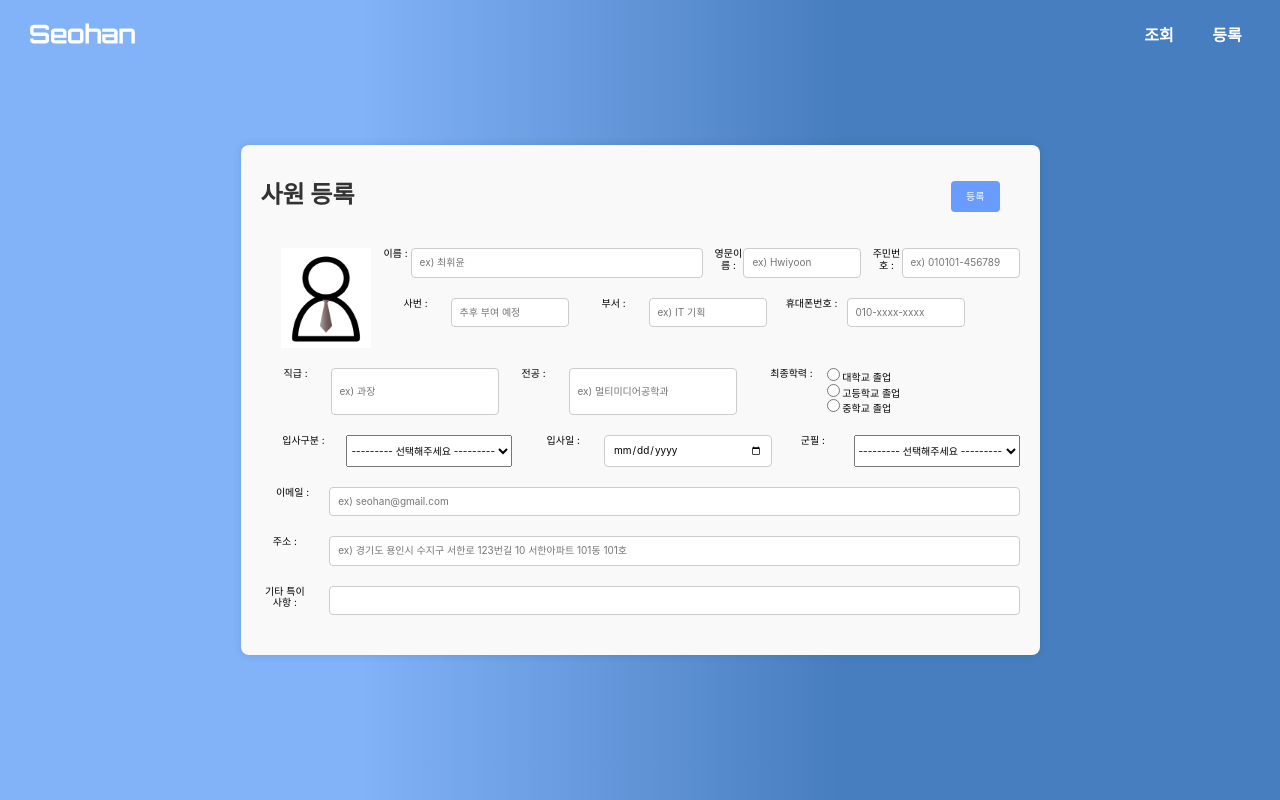
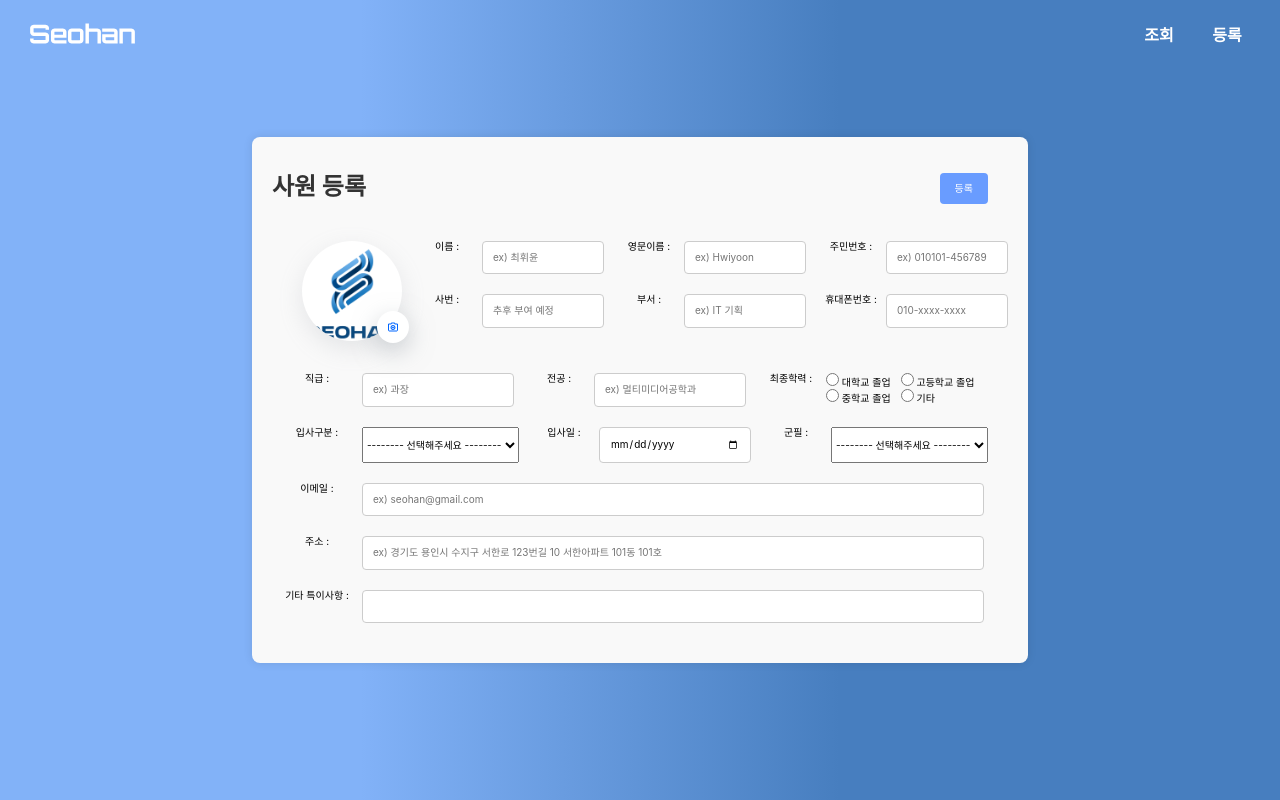
Before and after one commit to developerbugi/PMS-Project, a React (Create React App) app in the folder frontend/: page /join in a window 1280 px wide. Built offline with nearby package versions, Linux system fonts and the light colour scheme.

Commit message:
사진 교체 + 코드 추가 수정

```diff
--- a/frontend/src/pages/JoinEmployeePage.js
+++ b/frontend/src/pages/JoinEmployeePage.js
@@ -1,10 +1,11 @@
 import React, { useState } from "react";
 import styled from "styled-components";
-import employeeImage from '../img/Employee.png';
+import employeeImage from '../assets/img/logo.png';
+import cameraIcon from "../assets/img/camera_enhance.svg";
+import axios from 'axios';
+import { RecoilRoot, atom, useRecoilState } from 'recoil';
 import { useNavigate } from 'react-router-dom';
-import axios from 'axios';
-// import { useRecoilState } from 'recoil';
-// import { searchState } from './states';
+
 
 const SWrap = styled.div`
   height: 100vh;
@@ -18,7 +19,7 @@ const SWrap = styled.div`
     #477ebf 65.62%,
     #477ebf 100%
   );
-`;
+`
 
 const EmployeeSystemContainer = styled.div`
   max-width: 800px;
@@ -27,7 +28,7 @@ const EmployeeSystemContainer = styled.div`
   border-radius: 8px;
   box-shadow: 0 0 10px rgba(0, 0, 0, 0.1);
   background: #f9f9f9;
-`;
+`
 
 const Header = styled.header`
   h1 {
@@ -35,7 +36,7 @@ const Header = styled.header`
     color: #333;
     margin-bottom: 20px;
   }
-`;
+`
 
 const Row = styled.div`
 
@@ -48,6 +49,40 @@ const Row = styled.div`
     align-items: center;
     margin-bottom: 20px;
   }
+`
+const Label = styled.label`
+  width : 70px;
+  margin-left : 10px;
+  text-align: center;
+`
+const SImgContainer = styled.div`
+  position: relative;
+  display: inline-block;
+  margin-left: 1rem;
+`
+
+const Img = styled.img`
+  width : 100px;
+  height : 100px;
+  margin-left : 20px;
+  margin-bottom : 30px;
+  background-color: white;
+  box-shadow: 0px 8px 24px rgba(149, 157, 165, 0.2); // 그림자 추가
+  object-fit: cover;
+  border-radius: 999px;
+`
+const SCameraIcon = styled.img`
+  position: absolute;
+  bottom: 0;
+  left: 110px;
+  height: 12px;
+  width: 12px;
+  padding: 10px; // 원의 크기를 조절하는 데 사용되는 패딩
+  border-radius: 50%;
+  background-color: white;
+  cursor: pointer;
+  transform: translate(-15px, -30px);
+  box-shadow: 0px 8px 24px rgba(149, 157, 165, 0.5); // 그림자 추가
 `;
 
 const SearchSection = styled.div`
@@ -59,32 +94,31 @@ const SearchSection = styled.div`
   button {
     margin-right: 10px;
   }
-`;
+`
 
 const ControlButtons = styled.div`
   display: flex;
   align-items: center;
-`;
+`
 
 const InputField = styled.input`
-  padding: 8px;
+  padding: 10px;
   border: 1px solid #ccc;
   border-radius: 4px;
-  width: 100%;
-
+  width: ${(props) => props.inputWidth};
 
   &:focus {
     border-color: #699CFF;
     outline: none;
   }
-`;
+`
 
 const TextAreaField = styled.textarea`
   padding: 8px;
   border: 1px solid #ccc;
   border-radius: 4px;
   width: 100%;
-`;
+`
 
 const Button = styled.button`
   padding: 10px 15px;
@@ -98,15 +132,10 @@ const Button = styled.button`
   &:hover {
     background-color: #477EBF;
   }
-`;
-
-
-const JoinEmployeePage = () => {
-
-  // const navigate = useNavigate();
-  // const [search, setSearch] = useRecoilState(searchState);
-
-  const [employee, setEmployee] = useState({
+`
+const employeeState = atom({
+  key: 'employeeState',
+  default: {
     name_kor: "", //이름
     name_eng: "", //영문이름
     rrn: "", //주민등록번호
@@ -121,8 +150,16 @@ const JoinEmployeePage = () => {
     email   : "", //이메일
     military: "", //군필
     address: "", //주소
-    peculiarities: "" //기타 특이사항
+    etc: "" //기타 특이사항
+  },
 });
+
+
+const JoinEmployeePage = () => {
+
+  const navigate = useNavigate();
+  const [employee, setEmployee] = useRecoilState(employeeState);
+
 
   const handleInputChange = (e) => {
     setEmployee({ ...employee, [e.target.name]: e.target.value });
@@ -135,7 +172,7 @@ const JoinEmployeePage = () => {
 
     // 모든 필드가 입력되었는지 확인
     for (let key in employee) {
-        if (employee[key] === "") {
+      if (key !== "com_id" && employee[key] === "") {
         alert('아직 입력하지 않은 항목이 있습니다');
         return;
       }
@@ -153,13 +190,16 @@ const JoinEmployeePage = () => {
     console.log(response.data);
     // API 호출이 성공하면 알림을 표시
     alert('등록되었습니다');
+
+    console.log(apiData);
     // setSearch('');  // recoil 상태를 초기화
-      // history.push('/search');  // '/search' 페이지로 이동
+    // API 호출이 성공하면 ../search/group 페이지로 이동
+    navigate('../search/group');
     } catch (error) {
       console.error(error);
+      alert('오류가 발생했습니다. 다시 시도해주세요.');
     }
   };
-
 
   return (
     <SWrap>
@@ -172,6 +212,7 @@ const JoinEmployeePage = () => {
           </Header>
             <ControlButtons >
               <Button onClick={handleSubmit}
+              type="submit"
               style = {{
                 marginRight : '20px'
               }}>
@@ -181,23 +222,23 @@ const JoinEmployeePage = () => {
           </Row>
 
           <div className="info-section">
+
           <div style={{ display: 'flex', alignItems: 'flex-start' }}>
-          <img src ={employeeImage}
-            alt = "직원 고정 사진"
-            style = {{
-              width : '90px',
-              height : '100px',
-              marginLeft : '20px'
-            }}
+          <SImgContainer>
+          <Img src ={employeeImage} alt = "직원 사진"/>
+          <label htmlFor="profile-image-upload">
+            <SCameraIcon src={cameraIcon} alt="Change Profile Picture" />
+          </label>
+          <input
+            id="profile-image-upload"
+            type="file"
+            accept=".jpg, .jpeg, .png"
+            style={{ display: "none" }}
           />
+          </SImgContainer>
             <div>
-              <Row style = {{marginLeft : '10px'}}>
-                <label htmlFor="name_kor"
-                style = {{
-                  width :'70px',
-                  textAlign: 'center'
-                }}
-                >이름 : </label>
+              <Row >
+                <Label htmlFor="name_kor">이름 : </Label>
                 <InputField
                   type="text"
                   id="name_kor"
@@ -205,16 +246,10 @@ const JoinEmployeePage = () => {
                   value={employee.name_kor}
                   onChange={handleInputChange}
                   placeholder="ex) 최휘윤"
-
+                  style = {{maxWidth :'100px'}}
                 />
 
-                <label htmlFor="name_eng"
-                style = {{
-                  width :'70px',
-                  marginLeft : '10px',
-                  textAlign: 'center'
-              }}
-                >영문이름 : </label>
+                <Label htmlFor="name_eng">영문이름 : </Label>
                 <InputField
                   type="text"
                   id="name_eng"
@@ -225,13 +260,7 @@ const JoinEmployeePage = () => {
                   style = {{maxWidth :'100px'}}
                 />
 
-                <label htmlFor="rrn"
-                style = {{
-                  width :'70px',
-                  marginLeft : '10px',
-                  textAlign: 'center'
-                }}
-                >주민번호 :</label>
+                <Label htmlFor="rrn">주민번호 :</Label>
                 <InputField
                   type="text"
                   id="rrn"
@@ -242,13 +271,8 @@ const JoinEmployeePage = () => {
                   style = {{maxWidth :'100px'}}
                 />
               </Row>
-              <Row style = {{marginLeft : '10px'}}>
-                <label htmlFor="com_id"
-                style = {{
-                  width :'70px',
-                  textAlign: 'center'
-                }}
-                >사번 :</label>
+              <Row>
+                <Label htmlFor="com_id">사번 :</Label>
                 <InputField
                   type="text"
                   id="com_id"
@@ -259,13 +283,7 @@ const JoinEmployeePage = () => {
                   style = {{maxWidth :'100px'}}
                 />
 
-                <label htmlFor="dep_id"
-                style = {{
-                  width :'70px',
-                  marginLeft : '10px',
-                  textAlign: 'center'
-                }}
-                >부서 :</label>
+                <Label htmlFor="dep_id">부서 :</Label>
                 <InputField
                   type="text"
                   id="dep_id"
@@ -276,13 +294,7 @@ const JoinEmployeePage = () => {
                   style = {{maxWidth :'100px'}}
                 />
 
-                <label htmlFor="mob_num"
-                style = {{
-                  width :'70px',
-                  marginLeft : '10px',
-                  textAlign: 'center'
-                }}
-                >휴대폰번호 :</label>
+                <Label htmlFor="mob_num">휴대폰번호 :</Label>
                 <InputField
                   type="tel"
                   id="mob_num"
@@ -295,33 +307,21 @@ const JoinEmployeePage = () => {
               </Row>
             </div>
             </div>
-            <Row style = {{
-              marginTop : '20px'}}>
-
-              <label htmlFor="rank_id"
-              style = {{
-                width :'70px',
-                textAlign: 'center'
-                }}
-              >직급 :</label>
+            <Row>
+              <Label htmlFor="rank_id">직급 :</Label>
               <InputField
                 type="text"
                 id="rank_id"
                 name="rank_id"
                 value={employee.rank_id}
                 onChange={handleInputChange}
+                style = {{
+                  marginLeft : '10px'}}
                 placeholder="ex) 과장"
-                style = {{
-                  maxWidth :'150px'
-              }}
+                inputWidth = "130px"
               />
 
-              <label htmlFor="major"
-              style = {{
-                width :'70px',
-                textAlign: 'center'
-                }}
-                >전공 :</label>
+              <Label htmlFor="major">전공 :</Label>
               <InputField
                 type="text"
                 id="major"
@@ -329,41 +329,29 @@ const JoinEmployeePage = () => {
                 value={employee.major}
                 onChange={handleInputChange}
                 placeholder="ex) 멀티미디어공학과"
-                style = {{maxWidth :'150px'}}
+                inputWidth = "130px"
               />
-              <label htmlFor="final_edu"
-              style = {{
-                width :'70px',
-                marginLeft : '20px',
-                textAlign: 'center'
-                }}
-
-              >최종학력 :</label>
+              <Label htmlFor="final_edu">최종학력 :</Label>
 
               <div onChange={handleInputChange}>
-                <input type="radio" value="대학교 졸업" name="final_edu" /> 대학교 졸업<br />
-                <input type="radio" value="고등학교 졸업" name="final_edu" /> 고등학교 졸업<br />
+                <input type="radio" value="대학교 졸업" name="final_edu" /> 대학교 졸업
+                <input type="radio" value="고등학교 졸업" name="final_edu" style = {{marginLeft : '10px'}}/> 고등학교 졸업<br />
                 <input type="radio" value="중학교 졸업" name="final_edu" /> 중학교 졸업
+                <input type="radio" value="기타" name="final_edu" style = {{marginLeft : '10px'}}/> 기타<br />
               </div>
 
             </Row>
 
             <Row style = {{marginTop : '20px'}}>
 
-            <label htmlFor="emp_type"
-              style = {{
-                width :'75px',
-                textAlign: 'center',
-                marginLeft : '10px'
-                }}
-              >입사구분 :</label>
+            <Label htmlFor="emp_type">입사구분 :</Label>
               <select
                 id="emp_type"
                 name="emp_type"
                 onChange={handleInputChange}
-                style = {{maxWidth :'550px',
+                style = {{
                 marginLeft : '10px'}}>
-                <option value="">--------- 선택해주세요 ---------</option>
+                <option value="">-------- 선택해주세요 --------</option>
                 <option value="정규직">정규직</option>
                 <option value="계약직">계약직</option>
                 <option value="기간제">기간제</option>
@@ -372,105 +360,76 @@ const JoinEmployeePage = () => {
                 <option value="기타">기타</option>
               </select>
 
-              <label htmlFor="emp_hiredate"
-              style = {{
-                width :'70px',
-                marginLeft : '20px',
-                textAlign: 'center'
-                }}
-                >입사일 :</label>
+              <Label htmlFor="emp_hiredate">입사일 :</Label>
               <InputField
                 type="date"
                 id="emp_hiredate"
                 name="emp_hiredate"
                 value={employee.emp_hiredate}
                 onChange={handleInputChange}
-                style = {{maxWidth :'150px',
-                marginLeft : '10px'}}
+                inputWidth = "130px"
               />
 
-              <label htmlFor="military"
-                style = {{
-                width :'70px',
-                marginLeft : '10px',
-                textAlign: 'center'
-                }}
-                >군필 :</label>
+              <Label htmlFor="military">군필 :</Label>
               <select
                 id="military"
                 name="military"
-                onChange={handleInputChange}
-                style = {{
-                  maxWidth :'550px',
-                  marginLeft : '10px'
-
-              }}
-              >
-                <option value="">--------- 선택해주세요 ---------</option>
+                onChange={handleInputChange}>
+                <option value="">-------- 선택해주세요 --------</option>
                 <option value="Y">Y</option>
                 <option value="N">N</option>
               </select>
             </Row>
             <Row>
-              <label htmlFor="email"
-              style = {{
-                width :'55px',
-                textAlign: 'right'
-                }}>
-                  이메일 :</label>
+              <Label htmlFor="email">이메일 :</Label>
               <InputField
                 type="text"
                 id="email"
                 name="email"
                 value={employee.email}
                 onChange={handleInputChange}
-                style = {{marginLeft : '20px'}}
+                style = {{
+                  marginLeft : '10px'}}
                 placeholder="ex) seohan@gmail.com"
+                inputWidth = "600px"
               />
 
             </Row>
             <Row>
-              <label htmlFor="address"
-              style = {{
-                width :'55px',
-                textAlign: 'center'
-                }}>주소 :</label>
+              <Label htmlFor="address">주소 :</Label>
               <InputField
                 type="text"
                 id="address"
                 name="address"
                 value={employee.address}
                 onChange={handleInputChange}
-                style = {{marginLeft : '20px'}}
+                style = {{
+                  marginLeft : '10px'}}
                 placeholder="ex) 경기도 용인시 수지구 서한로 123번길 10 서한아파트 101동 101호"
+                inputWidth = "600px"
               />
             </Row>
             <Row>
-              <label htmlFor="peculiarities"
-              style = {{
-                width :'55px',
-                textAlign: 'center'
-                }}>기타 특이사항 :</label>
+              <Label htmlFor="etc">기타 특이사항 :</Label>
               <InputField
                 type="text"
-                id="peculiarities"
-                name="peculiarities"
-                value={employee.peculiarities}
+                id="etc"
+                name="etc"
+                value={employee.etc}
                 onChange={handleInputChange}
-                style = {{marginLeft : '20px'}}
+                style = {{
+                  marginLeft : '10px'}}
+                  inputWidth = "600px"
               />
             </Row>
+          </div>
+        </main>
 
-          </div>
-
-        </main>
         </form>
       </EmployeeSystemContainer>
     </SWrap>
-
   );
   };
 
 
-
 export default JoinEmployeePage;
```
Also changed, not shown: frontend/src/img/Employee.png (deleted). Lines whose indentation alone changed are shown as unchanged.
